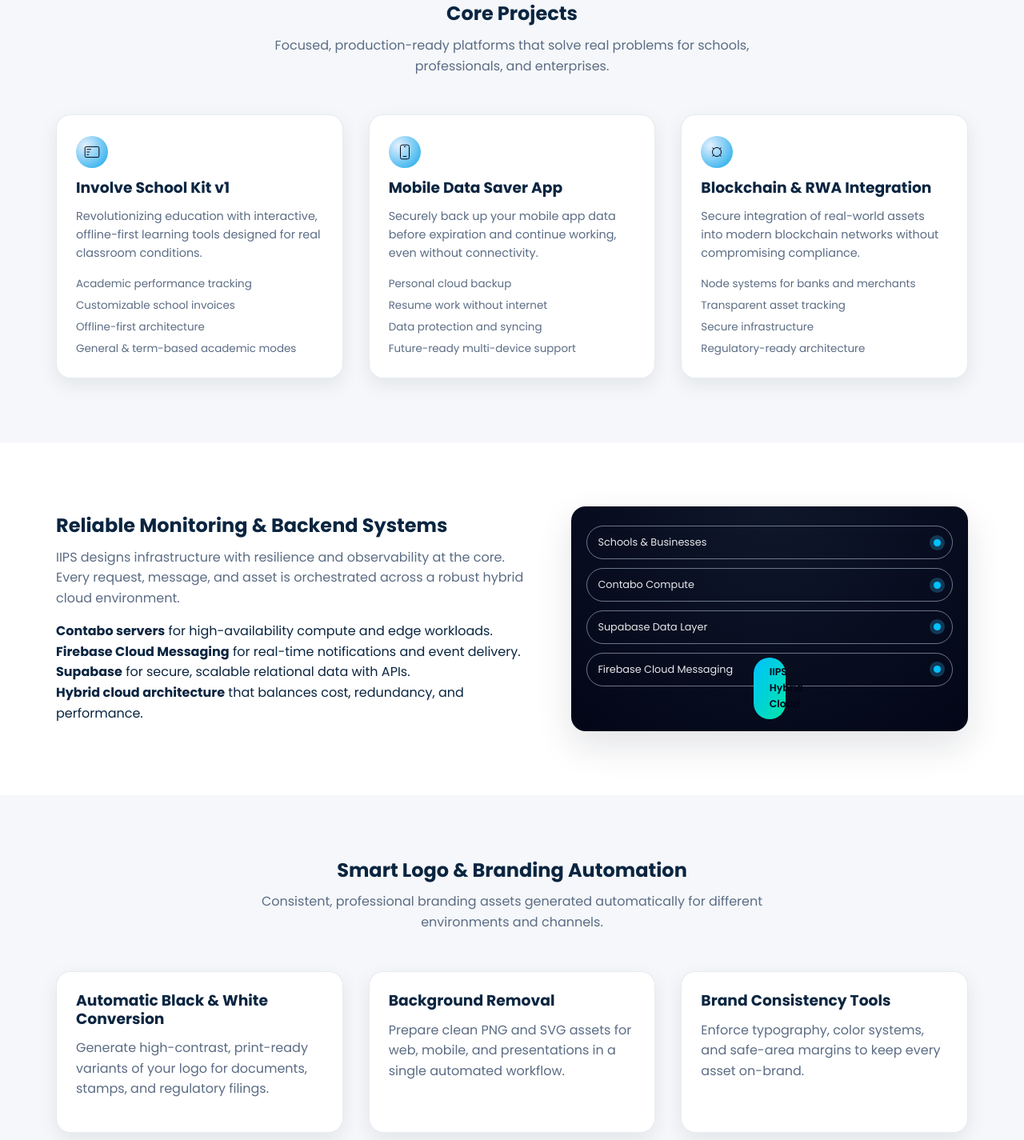
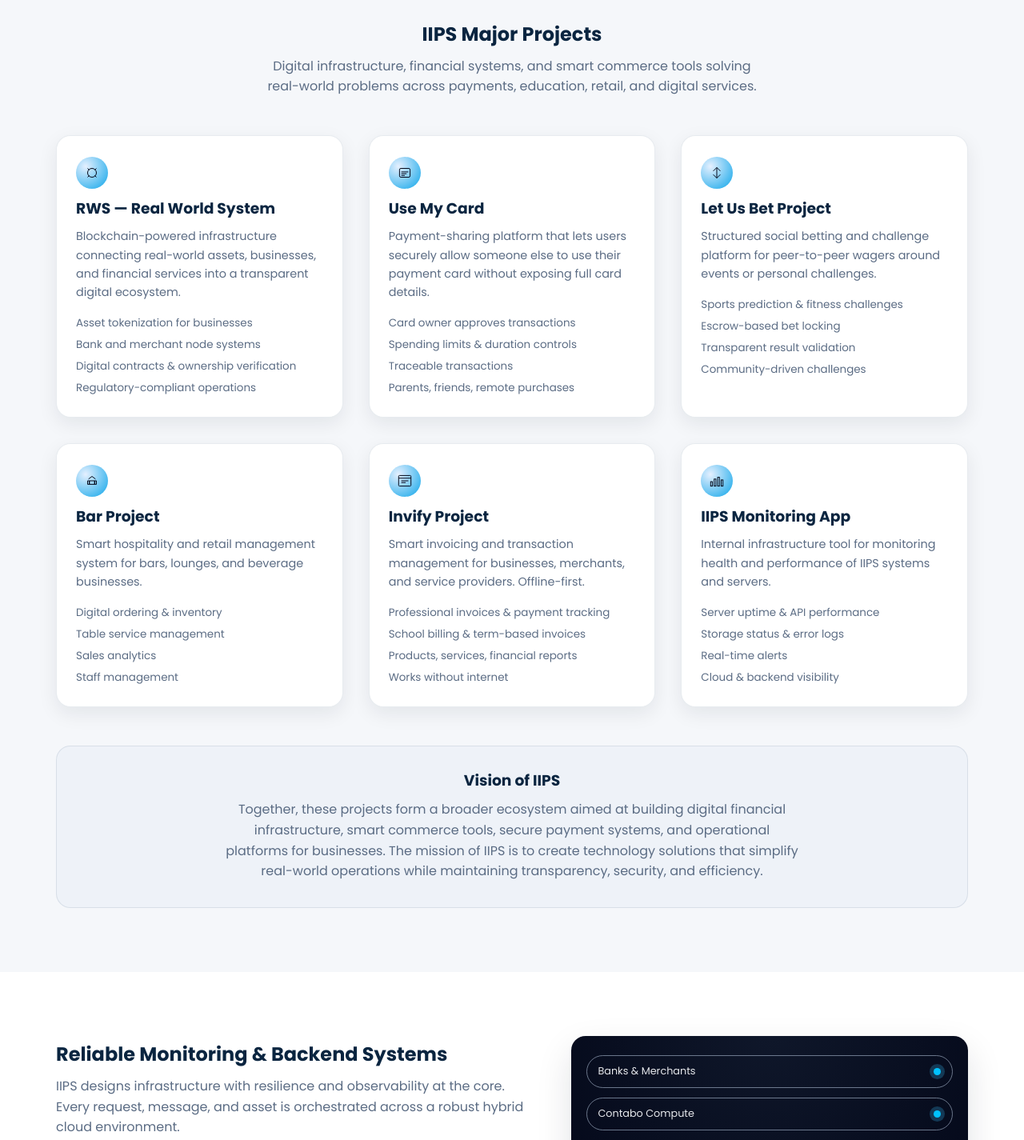
Before and after one commit to DonAramide/iips-website, a plain HTML site: page index.html in a window 1280 px wide. Shown: the part 1045-2470 px from the top of the page at 80% size. Drawn offline with Linux system fonts and the light colour scheme.

Commit message:
Update with new IIPS projects (RWS, Use My Card, Invify, Bar Project, Let Us Bet, IIPS Monitoring)

```diff
--- a/css/style.css
+++ b/css/style.css
@@ -596,6 +596,26 @@
   min-height: 100%;
 }
 
+.vision-block {
+  margin-top: 3rem;
+  padding: 2rem 2rem;
+  background: var(--color-surface-soft);
+  border-radius: var(--radius-lg);
+  text-align: center;
+  border: 1px solid rgba(148, 163, 184, 0.25);
+}
+
+.vision-block h3 {
+  margin-bottom: 0.75rem;
+  color: var(--color-primary);
+}
+
+.vision-block p {
+  max-width: 720px;
+  margin: 0 auto;
+  color: var(--color-muted);
+}
+
 .branding-card {
   min-height: 180px;
 }
--- a/index.html
+++ b/index.html
@@ -5,7 +5,7 @@
   <meta http-equiv="X-UA-Compatible" content="IE=edge">
   <meta name="viewport" content="width=device-width, initial-scale=1.0">
   <title>IIPS | Integrated Independent Products and Services</title>
-  <meta name="description" content="Integrated Independent Products and Services (IIPS) builds modern technology solutions, education systems, blockchain integrations, and backend infrastructure tools.">
+  <meta name="description" content="IIPS develops digital infrastructure, financial systems, and smart commerce tools for payments, education, retail, and digital services.">
   <link rel="preconnect" href="https://fonts.googleapis.com">
   <link rel="preconnect" href="https://fonts.gstatic.com" crossorigin>
   <link href="https://fonts.googleapis.com/css2?family=Poppins:wght@300;400;500;600;700&display=swap" rel="stylesheet">
@@ -69,7 +69,7 @@
           <p class="eyebrow">Integrated Independent Products and Services</p>
           <h1>Empowering Innovation Through Technology</h1>
           <p class="hero-subtitle">
-            IIPS develops intelligent solutions for education, business operations, and digital infrastructure.
+            IIPS develops digital infrastructure, financial systems, and smart commerce tools designed to solve real-world problems across payments, education, retail, and digital services.
           </p>
           <div class="hero-actions">
             <button class="btn btn-lg" data-scroll-target="#contact-cta">Request Demo</button>
@@ -81,8 +81,8 @@
               <span class="counter-label">+ Systems in R&amp;D</span>
             </div>
             <div class="hero-meta-item">
-              <span class="counter" data-counter="3">0</span>
-              <span class="counter-label">Core Product Lines</span>
+              <span class="counter" data-counter="6">0</span>
+              <span class="counter-label">Major Projects</span>
             </div>
             <div class="hero-meta-item">
               <span class="counter" data-counter="24">0</span>
@@ -93,17 +93,18 @@
 
         <div class="hero-visual reveal">
           <div class="hero-card">
-            <h2>Intelligent Digital Infrastructure</h2>
-            <p>Offline-first apps, regulatory-ready blockchain, and hybrid cloud backends engineered for real-world conditions.</p>
+            <h2>IIPS Ecosystem</h2>
+            <p>Digital financial infrastructure, smart commerce tools, secure payment systems, and operational platforms for businesses.</p>
             <ul class="hero-pills">
-              <li>Education Systems</li>
-              <li>Backend Services</li>
-              <li>Blockchain &amp; RWA</li>
+              <li>RWS &amp; RWA</li>
+              <li>Payments</li>
+              <li>Retail &amp; Hospitality</li>
+              <li>Monitoring</li>
             </ul>
             <div class="hero-diagram">
-              <div class="hero-node hero-node--edge">Schools</div>
-              <div class="hero-node hero-node--cloud">Hybrid Cloud</div>
-              <div class="hero-node hero-node--rwa">Real-World Assets</div>
+              <div class="hero-node hero-node--edge">RWS</div>
+              <div class="hero-node hero-node--cloud">Use My Card</div>
+              <div class="hero-node hero-node--rwa">Invify</div>
             </div>
           </div>
         </div>
@@ -116,12 +117,12 @@
         <div class="split-text reveal">
           <h2>About IIPS</h2>
           <p>
-            Integrated Independent Products and Services (IIPS) is a technology-driven solutions provider specializing in
-            building scalable software, educational platforms, and blockchain-ready infrastructures.
+            IIPS develops digital infrastructure, financial systems, and smart commerce tools designed to solve real-world
+            problems across payments, education, retail, and digital services.
           </p>
           <p>
-            Our goal is to empower individuals, schools, and businesses with reliable and practical digital tools that
-            work both online and offline.
+            Together, our projects form an ecosystem aimed at building trusted financial infrastructure, smart commerce
+            tools, secure payment systems, and operational platforms that simplify real-world operations.
           </p>
           <a href="about.html" class="text-link">
             Learn more about our mission
@@ -130,64 +131,27 @@
         </div>
         <div class="split-visual reveal">
           <div class="stats-card">
-            <h3>Built for Real Environments</h3>
+            <h3>Our Focus</h3>
             <ul>
-              <li>Offline-first learning and productivity tools</li>
-              <li>Hybrid infrastructure across Contabo, Supabase &amp; FCM</li>
-              <li>Compliance-aware blockchain integrations</li>
+              <li>Digital financial infrastructure (RWS)</li>
+              <li>Secure payment systems (Use My Card)</li>
+              <li>Smart commerce &amp; invoicing (Invify, Bar Project)</li>
+              <li>Infrastructure monitoring</li>
             </ul>
           </div>
         </div>
       </div>
     </section>
 
-    <!-- CORE PROJECTS -->
+    <!-- MAJOR PROJECTS -->
     <section id="projects" class="section">
       <div class="container">
         <header class="section-header reveal">
-          <h2>Core Projects</h2>
-          <p>Focused, production-ready platforms that solve real problems for schools, professionals, and enterprises.</p>
+          <h2>IIPS Major Projects</h2>
+          <p>Digital infrastructure, financial systems, and smart commerce tools solving real-world problems across payments, education, retail, and digital services.</p>
         </header>
 
         <div class="grid grid-3 project-grid">
-          <article class="card project-card reveal">
-            <div class="card-icon">
-              <svg viewBox="0 0 40 40" aria-hidden="true">
-                <rect x="4" y="8" width="32" height="24" rx="3"></rect>
-                <path d="M8 14h10M8 20h7M8 26h5" />
-              </svg>
-            </div>
-            <h3>Involve School Kit v1</h3>
-            <p class="card-description">
-              Revolutionizing education with interactive, offline-first learning tools designed for real classroom conditions.
-            </p>
-            <ul class="card-list">
-              <li>Academic performance tracking</li>
-              <li>Customizable school invoices</li>
-              <li>Offline-first architecture</li>
-              <li>General &amp; term-based academic modes</li>
-            </ul>
-          </article>
-
-          <article class="card project-card reveal">
-            <div class="card-icon">
-              <svg viewBox="0 0 40 40" aria-hidden="true">
-                <rect x="10" y="4" width="20" height="32" rx="4"></rect>
-                <path d="M16 30h8M18 8h4" />
-              </svg>
-            </div>
-            <h3>Mobile Data Saver App</h3>
-            <p class="card-description">
-              Securely back up your mobile app data before expiration and continue working, even without connectivity.
-            </p>
-            <ul class="card-list">
-              <li>Personal cloud backup</li>
-              <li>Resume work without internet</li>
-              <li>Data protection and syncing</li>
-              <li>Future-ready multi-device support</li>
-            </ul>
-          </article>
-
           <article class="card project-card reveal">
             <div class="card-icon">
               <svg viewBox="0 0 40 40" aria-hidden="true">
@@ -195,17 +159,123 @@
                 <path d="M10 10l4 4M30 10l-4 4M10 30l4-4M30 30l-4-4" />
               </svg>
             </div>
-            <h3>Blockchain &amp; RWA Integration</h3>
+            <h3>RWS — Real World System</h3>
             <p class="card-description">
-              Secure integration of real-world assets into modern blockchain networks without compromising compliance.
+              Blockchain-powered infrastructure connecting real-world assets, businesses, and financial services into a transparent digital ecosystem.
             </p>
             <ul class="card-list">
-              <li>Node systems for banks and merchants</li>
-              <li>Transparent asset tracking</li>
-              <li>Secure infrastructure</li>
-              <li>Regulatory-ready architecture</li>
+              <li>Asset tokenization for businesses</li>
+              <li>Bank and merchant node systems</li>
+              <li>Digital contracts &amp; ownership verification</li>
+              <li>Regulatory-compliant operations</li>
             </ul>
           </article>
+
+          <article class="card project-card reveal">
+            <div class="card-icon">
+              <svg viewBox="0 0 40 40" aria-hidden="true">
+                <rect x="8" y="10" width="24" height="20" rx="3"></rect>
+                <path d="M12 18h16M12 22h12M12 26h8" />
+              </svg>
+            </div>
+            <h3>Use My Card</h3>
+            <p class="card-description">
+              Payment-sharing platform that lets users securely allow someone else to use their payment card without exposing full card details.
+            </p>
+            <ul class="card-list">
+              <li>Card owner approves transactions</li>
+              <li>Spending limits &amp; duration controls</li>
+              <li>Traceable transactions</li>
+              <li>Parents, friends, remote purchases</li>
+            </ul>
+          </article>
+
+          <article class="card project-card reveal">
+            <div class="card-icon">
+              <svg viewBox="0 0 40 40" aria-hidden="true">
+                <path d="M20 8v24M12 16l8-8 8 8M12 24l8 8 8-8" />
+              </svg>
+            </div>
+            <h3>Let Us Bet Project</h3>
+            <p class="card-description">
+              Structured social betting and challenge platform for peer-to-peer wagers around events or personal challenges.
+            </p>
+            <ul class="card-list">
+              <li>Sports prediction &amp; fitness challenges</li>
+              <li>Escrow-based bet locking</li>
+              <li>Transparent result validation</li>
+              <li>Community-driven challenges</li>
+            </ul>
+          </article>
+
+          <article class="card project-card reveal">
+            <div class="card-icon">
+              <svg viewBox="0 0 40 40" aria-hidden="true">
+                <path d="M14 28h12v-8H14zM10 20h4v8h-4zM26 20h4v8h-4z" />
+                <path d="M12 16l8-6 8 6" />
+              </svg>
+            </div>
+            <h3>Bar Project</h3>
+            <p class="card-description">
+              Smart hospitality and retail management system for bars, lounges, and beverage businesses.
+            </p>
+            <ul class="card-list">
+              <li>Digital ordering &amp; inventory</li>
+              <li>Table service management</li>
+              <li>Sales analytics</li>
+              <li>Staff management</li>
+            </ul>
+          </article>
+
+          <article class="card project-card reveal">
+            <div class="card-icon">
+              <svg viewBox="0 0 40 40" aria-hidden="true">
+                <rect x="6" y="8" width="28" height="24" rx="2"></rect>
+                <path d="M6 14h28M12 20h16M12 24h10" />
+              </svg>
+            </div>
+            <h3>Invify Project</h3>
+            <p class="card-description">
+              Smart invoicing and transaction management for businesses, merchants, and service providers. Offline-first.
+            </p>
+            <ul class="card-list">
+              <li>Professional invoices &amp; payment tracking</li>
+              <li>School billing &amp; term-based invoices</li>
+              <li>Products, services, financial reports</li>
+              <li>Works without internet</li>
+            </ul>
+          </article>
+
+          <article class="card project-card reveal">
+            <div class="card-icon">
+              <svg viewBox="0 0 40 40" aria-hidden="true">
+                <rect x="6" y="22" width="4" height="10"></rect>
+                <rect x="14" y="16" width="4" height="16"></rect>
+                <rect x="22" y="12" width="4" height="20"></rect>
+                <rect x="30" y="18" width="4" height="14"></rect>
+              </svg>
+            </div>
+            <h3>IIPS Monitoring App</h3>
+            <p class="card-description">
+              Internal infrastructure tool for monitoring health and performance of IIPS systems and servers.
+            </p>
+            <ul class="card-list">
+              <li>Server uptime &amp; API performance</li>
+              <li>Storage status &amp; error logs</li>
+              <li>Real-time alerts</li>
+              <li>Cloud &amp; backend visibility</li>
+            </ul>
+          </article>
+        </div>
+
+        <div class="vision-block reveal">
+          <h3>Vision of IIPS</h3>
+          <p>
+            Together, these projects form a broader ecosystem aimed at building digital financial infrastructure,
+            smart commerce tools, secure payment systems, and operational platforms for businesses. The mission of IIPS
+            is to create technology solutions that simplify real-world operations while maintaining transparency,
+            security, and efficiency.
+          </p>
         </div>
       </div>
     </section>
@@ -228,7 +298,7 @@
         </div>
         <div class="split-visual infra-diagram reveal">
           <div class="infra-layer infra-layer--edge">
-            <span class="infra-label">Schools &amp; Businesses</span>
+            <span class="infra-label">Banks &amp; Merchants</span>
             <span class="infra-dot"></span>
           </div>
           <div class="infra-layer infra-layer--compute">
@@ -354,10 +424,10 @@
     <section id="contact-cta" class="section section-cta">
       <div class="container cta-container reveal">
         <div class="cta-content">
-          <h2>Ready to Transform Your Systems?</h2>
+          <h2>Ready to Transform Your Operations?</h2>
           <p>
-            Partner with IIPS to design, build, and deploy platforms that keep pace with modern education,
-            business operations, and digital asset ecosystems.
+            Partner with IIPS to design and deploy digital infrastructure, smart commerce tools, and secure
+            payment systems that simplify real-world operations.
           </p>
         </div>
         <div class="cta-actions">
@@ -372,7 +442,7 @@
     <div class="container footer-grid">
       <div class="footer-col">
         <h3>IIPS</h3>
-        <p>Integrated Independent Products and Services builds practical technology for education, business, and digital infrastructure.</p>
+        <p>IIPS develops digital infrastructure, financial systems, and smart commerce tools for payments, education, retail, and digital services.</p>
       </div>
       <div class="footer-col">
         <h4>Quick Links</h4>
```
Also changed, not shown: about.html (+26 -25 lines), contact.html (+2 -2 lines).
